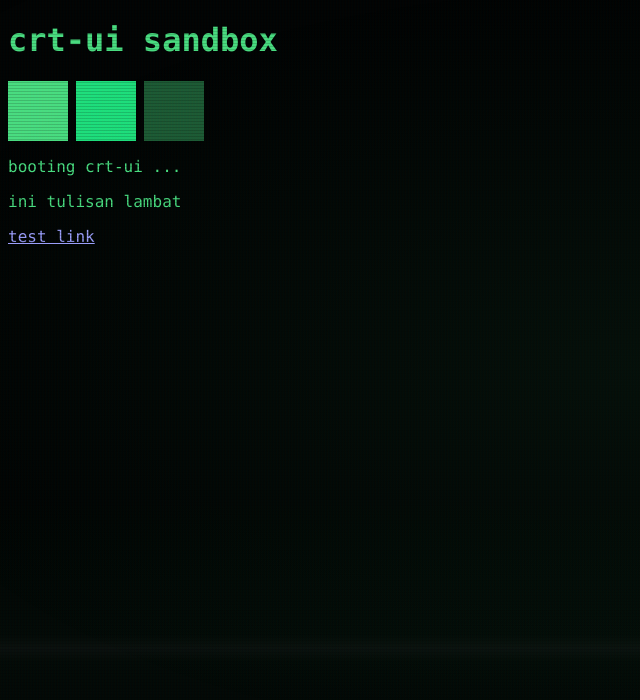
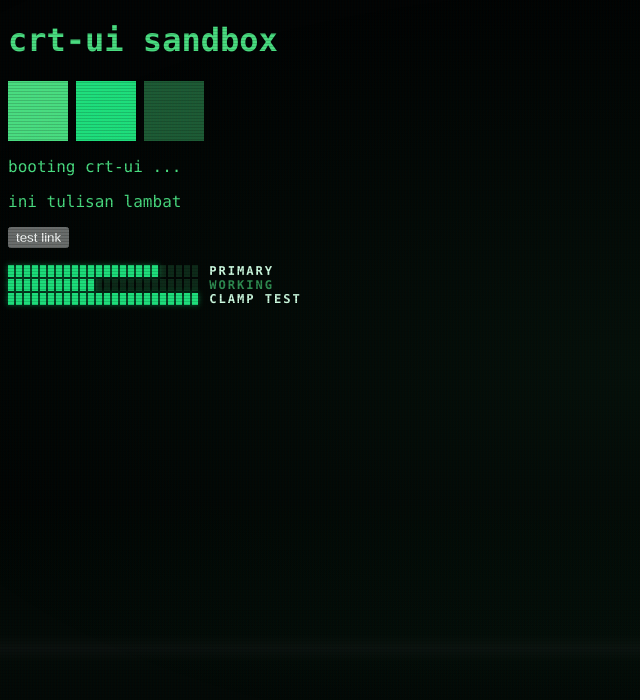
Before and after one commit to ritsuki-kagerou/crt-ui, a SvelteKit app: page / in a window 1280 px wide. Shown: the top 700 px of the page, without its empty margins (0-640 px from the left). Built offline with nearby package versions, Linux system fonts and the light colour scheme; a web font is replaced by a local one.

Commit message:
Add Meter

```diff
--- /dev/null
+++ b/src/lib/Meter.svelte
@@ -0,0 +1,95 @@
+<script lang="ts">
+	type Props = {
+		value: number;
+		label?: string;
+		muted?: boolean;
+		cells?: number;
+		delay?: number;
+		stagger?: number;
+		class?: string;
+	};
+
+	let {
+		value,
+		label = '',
+		muted = false,
+		cells = 24,
+		delay = 0,
+		stagger = 26,
+		class: klass = ''
+	}: Props = $props();
+
+	let fraction = $derived(Math.min(1, Math.max(0, value)));
+	let filled = $derived(Math.round(fraction * cells));
+	let track = $derived(Array.from({ length: cells }, (_, i) => i));
+	let percent = $derived(Math.round(fraction * 100));
+</script>
+
+<span class="meter {klass}" style:--crt-meter-delay={`${delay}ms`} style:--crt-meter-step={`${stagger}ms`}>
+	<span
+		class="meter__bar"
+		role="meter"
+		aria-valuemin="0"
+		aria-valuemax="100"
+		aria-valuenow={percent}
+		aria-label={label || `${percent}%`}
+	>
+		{#each track as i (i)}
+			<span class="meter__cell" class:meter__cell--on={i < filled} style:--i={i}></span>
+		{/each}
+	</span>
+	{#if label}
+		<span class="meter__label" class:meter__label--muted={muted}>{label}</span>
+	{/if}
+</span>
+
+<style>
+	.meter {
+		display: flex;
+		align-items: center;
+		gap: 0.7rem;
+	}
+
+	.meter__bar {
+		display: flex;
+		gap: var(--crt-cell-gap, 2px);
+	}
+
+	.meter__cell {
+		width: var(--crt-cell-width, 6px);
+		height: var(--crt-cell-height, 12px);
+		background: var(--crt-phos-faint, rgba(74, 222, 128, 0.16));
+	}
+
+	.meter__cell--on {
+		background: var(--crt-bar, #1ee07c);
+		box-shadow: 0 0 6px var(--crt-glow, rgba(30, 224, 124, 0.5));
+		animation: crt-cell-in 1ms linear backwards;
+		animation-delay: calc(var(--crt-meter-delay) + var(--i) * var(--crt-meter-step));
+	}
+
+	@keyframes crt-cell-in {
+		from {
+			background: var(--crt-phos-faint, rgba(74, 222, 128, 0.16));
+			box-shadow: none;
+		}
+	}
+
+	.meter__label {
+		font-family: var(--crt-display, ui-monospace, monospace);
+		font-weight: 700;
+		font-size: 0.76em;
+		letter-spacing: 0.16em;
+		color: var(--crt-phos-hot, #d5ffe6);
+	}
+
+	.meter__label--muted {
+		color: var(--crt-phos-mid, rgba(74, 222, 128, 0.62));
+	}
+
+	@media (prefers-reduced-motion: reduce) {
+		.meter__cell--on {
+			animation: none;
+		}
+	}
+</style>
--- a/src/lib/index.ts
+++ b/src/lib/index.ts
@@ -1,2 +1,3 @@
 export { default as Crt } from './Crt.svelte';
 export { default as Typed } from './Typed.svelte';
+export { default as Meter } from './Meter.svelte';
--- a/src/routes/+page.svelte
+++ b/src/routes/+page.svelte
@@ -1,6 +1,6 @@
 <script>
       import '$lib/tokens.css';
-      import { Typed } from '$lib/index.js';
+      import { Typed, Meter } from '$lib/index.js';
 </script>
 
 <h1>crt-ui sandbox</h1>
@@ -13,7 +13,11 @@
 
 <p><Typed text="booting crt-ui ..." /></p>
 <p><Typed text="ini tulisan lambat" speed={60} /></p>
-<p><a href="#"><Typed text="test link" speed={60} /></a></p>
+<p><button onclick={() => console.log('kena klik')}><Typed text="test link" speed={60} /></button></p>
+
+<Meter value={0.8} label="PRIMARY" />
+<Meter value={0.45} label="WORKING" muted />
+<Meter value={1.7} label="CLAMP TEST" />
 
 <style>
       :global(body) {
```
